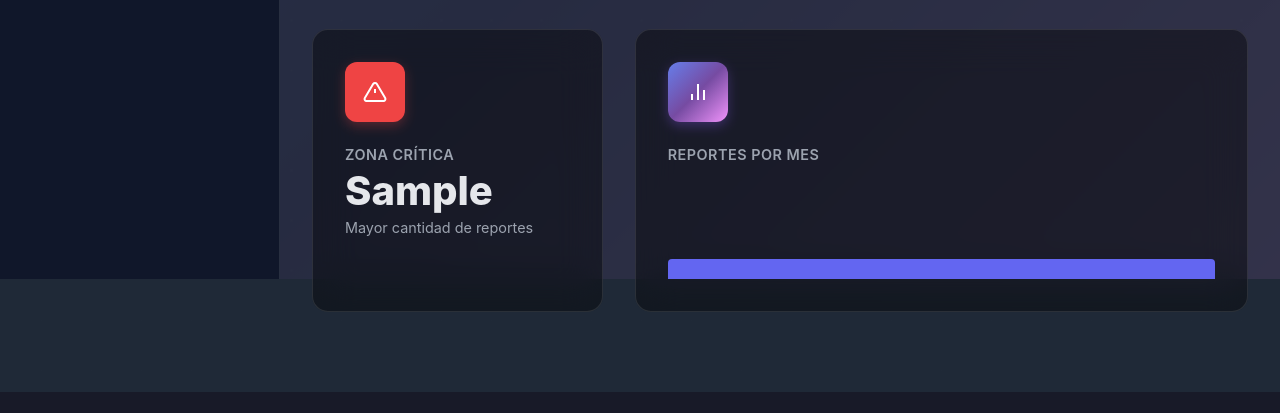
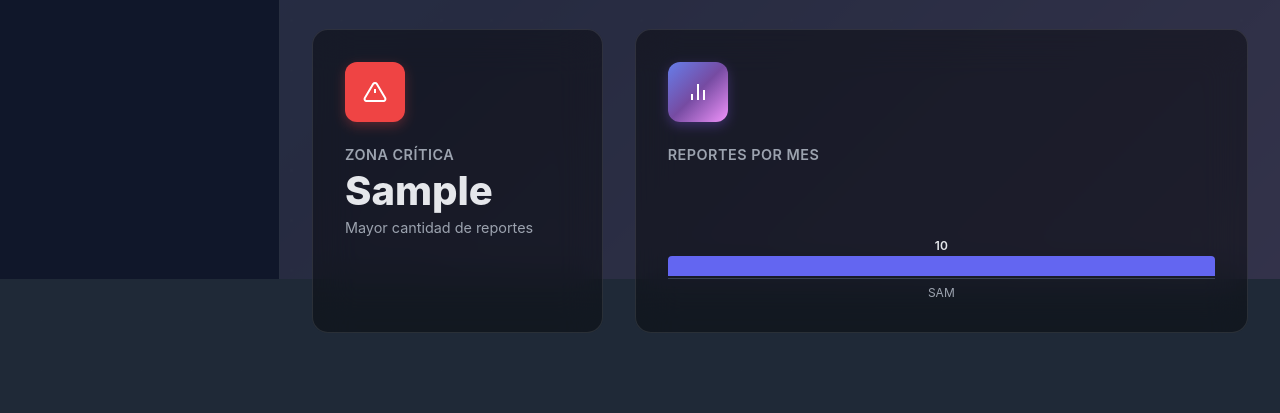
Before and after one commit to CristianGa27/Proyecto_SafeZone, a Django app: template safezone_app/templates/safezone_app/panel_de_informacion.html in a window 1280 px wide. Shown: the part 521-934 px from the top of the page. Before the commit the page ends 913 px from the top, so only its background shows below. Run offline with Django 5.2, Linux system fonts and the light colour scheme; the template is opened without the code that fills it: most values are stand-ins (such as "Sample title", 1, 10 or a date in 2020).

Commit message:
estadisticas de admin

```diff
--- a/safezone_app/templates/safezone_app/panel_de_informacion.html
+++ b/safezone_app/templates/safezone_app/panel_de_informacion.html
@@ -158,13 +158,26 @@
                     </div>
                     <div class="stat-content">
                         <h3 class="stat-title">Reportes por Mes</h3>
-                        <div class="chart-container">
-                            {% for mes_data in stats.reportes_mes %}
-                            <div class="chart-bar"
-                                 data-height="{{ mes_data.height }}"
-                                 title="{{ mes_data.mes }}: {{ mes_data.total }} reportes">
+                        <div class="chart-wrapper-main">
+                            <div class="chart-container" style="border-bottom: 1px solid #374151; padding-bottom: 2px; margin-bottom: 0;">
+                                {% for mes_data in stats.reportes_mes %}
+                                <div class="chart-bar"
+                                     data-height="{{ mes_data.height }}"
+                                     title="{{ mes_data.mes }}: {{ mes_data.total }} reportes"
+                                     style="position: relative;">
+                                     <span style="position: absolute; top: -18px; left: 50%; transform: translateX(-50%); font-size: 0.75rem; color: #e5e7eb; font-weight: 600;">
+                                         {{ mes_data.total }}
+                                     </span>
+                                </div>
+                                {% endfor %}
                             </div>
-                            {% endfor %}
+                            <div class="chart-labels" style="display: flex; gap: 8px; margin-top: 6px;">
+                                {% for mes_data in stats.reportes_mes %}
+                                <div style="flex: 1; text-align: center; font-size: 0.75rem; color: #9ca3af; text-transform: uppercase; overflow: hidden; text-overflow: ellipsis; white-space: nowrap;">
+                                    {{ mes_data.mes|slice:":3" }}
+                                </div>
+                                {% endfor %}
+                            </div>
                         </div>
                     </div>
                 </div>
```
